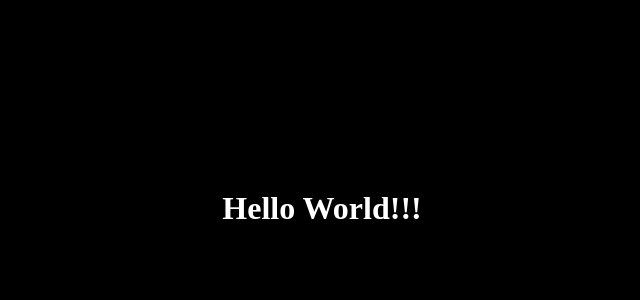
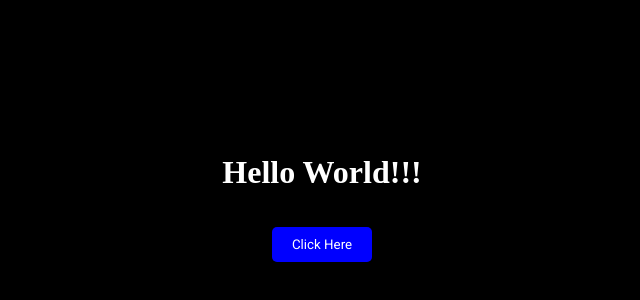
Before and after one commit to TiagoLealFarias/HelloWorld-, a plain HTML site: page index.html in a window 1280 px wide. Shown: the part 192-492 px from the top of the page, without its empty margins (318-958 px from the left). Drawn offline with Linux system fonts and the light colour scheme.

Commit message:
Add button click here with link to google

```diff
--- a/index.html
+++ b/index.html
@@ -4,11 +4,19 @@
     <meta charset="UTF-8">
     <meta name="viewport" content="width=device-width, initial-scale=1.0">
     <title>The beginning</title>
+    <!--Link para fonte externa-->
     <link rel="stylesheet" type="text/css" href="style.css">
+    <link rel="preconnect" href="https://fonts.googleapis.com">
+    <link rel="preconnect" href="https://fonts.gstatic.com" crossorigin>
+    <link href="https://fonts.googleapis.com/css2?family=Roboto:ital,wght@0,100;0,300;0,400;0,500;0,700;0,900;1,100;1,300;1,400;1,500;1,700;1,900&display=swap" rel="stylesheet">
 </head>
 <body>
-    <p>
-        <h1>Hello World!!!</h1>
-    </p>
+    <div class="content">
+        <p>
+            <h1>Hello World!!!</h1>
+        </p>
+        <br><br>
+        <a href="https://www.google.com.br" target="_blank"><button> Click Here </button></a>
+    </div>
 </body>
 </html>
--- a/style.css
+++ b/style.css
@@ -5,11 +5,37 @@
 }
 
 body {
-    text-align: center;
     color: white;
     background-color: black;
+    justify-content: center;
+    align-items: center;
     height: 100vh;
     display: flex;
-    justify-content: center;
-    align-items: center;
 }
+
+.content {
+    text-align: center;
+}
+
+button {
+    background-color: blue;
+    color: white;
+    padding: 10px 20px;
+    border: none;
+    border-radius: 5px;
+    cursor: pointer;
+    font-family: "Roboto", sans-serif;
+    font-weight: 400;
+    font-style: normal;
+
+}
+
+button:hover {
+    background-color: red;
+    color: black;
+}
+
+button:focus-within {
+    background-color: purple;
+    color: orange;
+}
```
